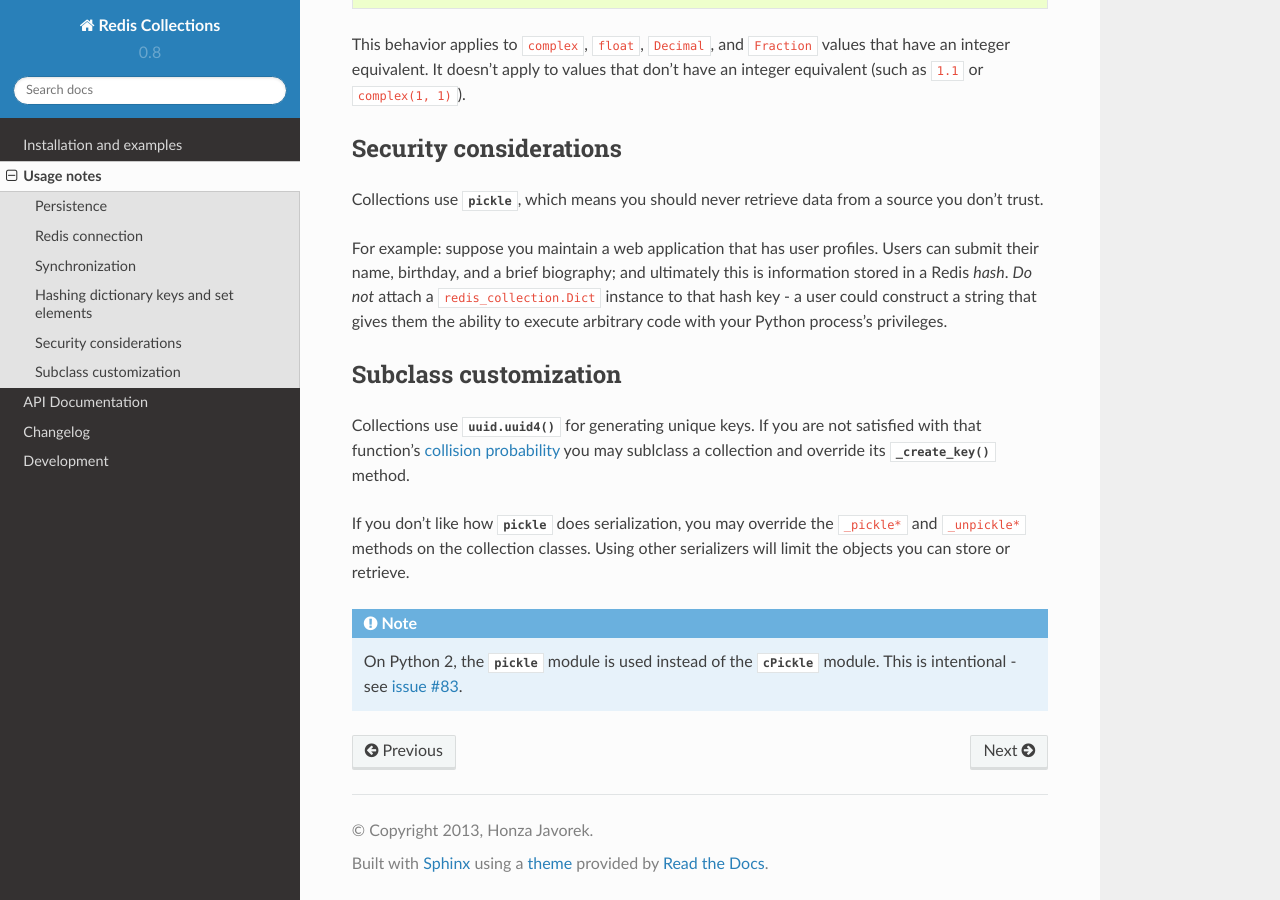
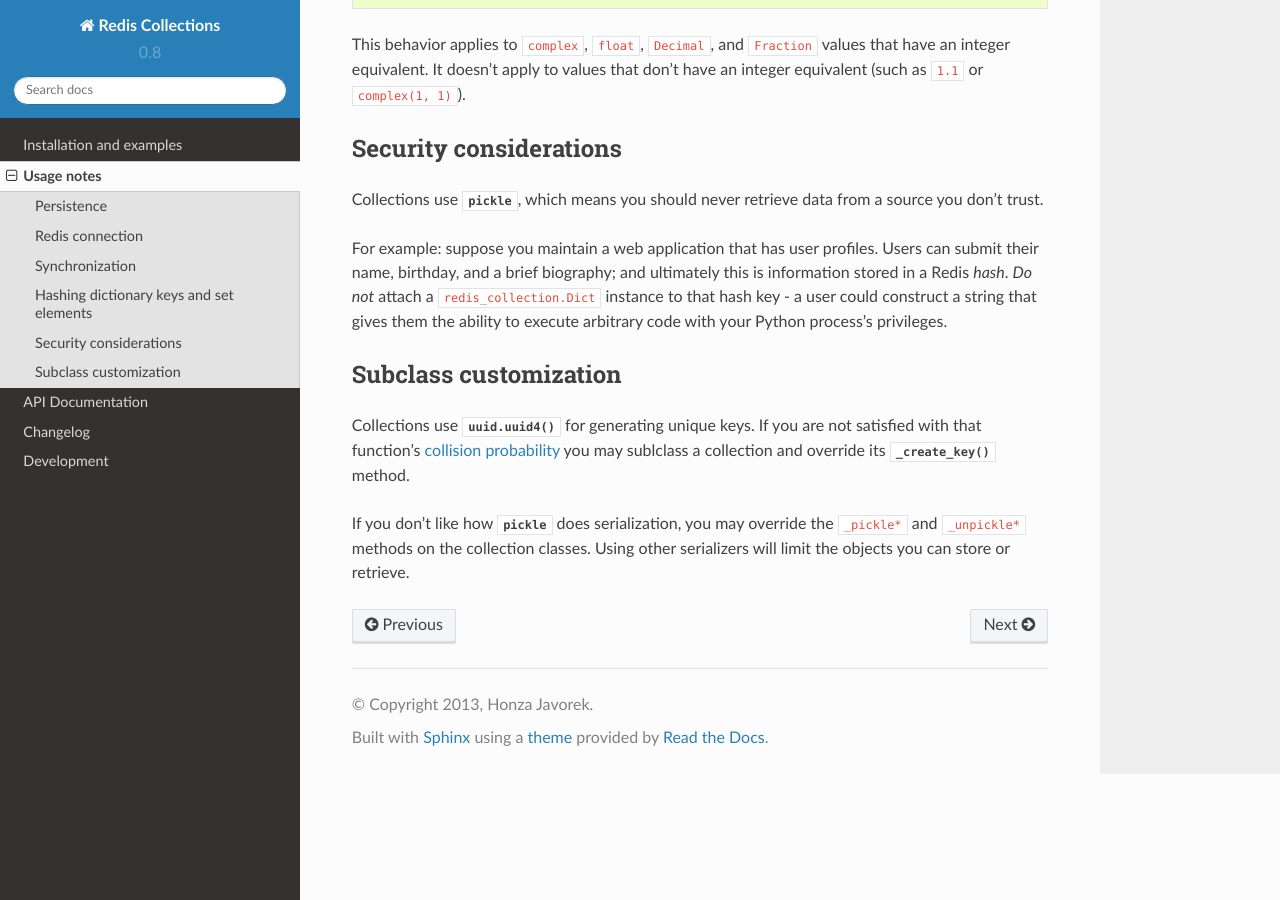
Before and after one commit to redis-collections/redis-collections, a Sphinx documentation site: the page built from docs/usage-notes.rst, in a window 1280 px wide and 900 px high, scrolled down 2784 px. Built offline with Sphinx 7.4.7 and the Read the Docs theme 2.0.0, drawn with Linux system fonts in a browser that asks for light colours.

Commit message:
Remove reference to Python 2

```diff
--- a/docs/usage-notes.rst
+++ b/docs/usage-notes.rst
@@ -181,8 +181,3 @@ sublclass a collection and override its :func:`_create_key` method.
 If you don't like how  :mod:`pickle` does serialization, you may override the
 ``_pickle*`` and ``_unpickle*`` methods on the collection classes.
 Using other serializers will limit the objects you can store or retrieve.
-
-.. note::
-    On Python 2, the :mod:`pickle` module is used instead of the
-    :mod:`cPickle` module. This is intentional - see
-    `issue #83 <https://github.com/honzajavorek/redis-collections/issues/83>`_.
```
